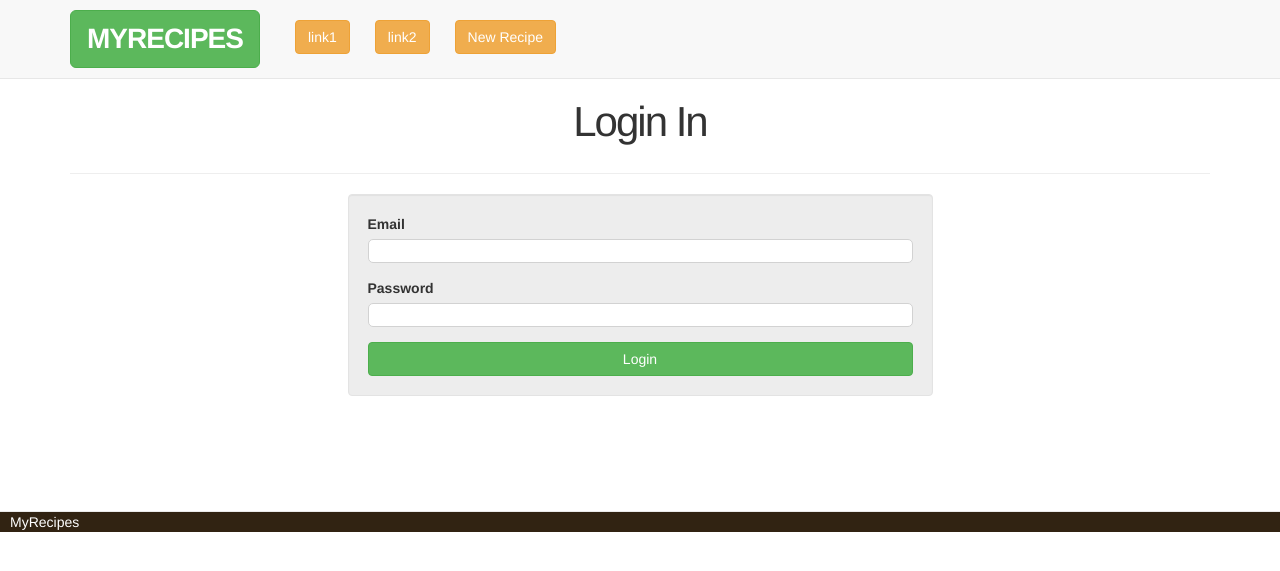
After one commit to shahabali1989/recipesapp, a Rails app: page /login in a window 1280 px wide. The commit adds this page. Shown: the top 571 px of the page. Run offline with Rails 7, Linux system fonts and the light colour scheme; style sheets or scripts are compiled from the project's sources; some libraries are stand-ins or nearby versions.

Commit message:
login crd

```diff
--- /dev/null
+++ b/app/assets/javascripts/login.coffee
@@ -0,0 +1,3 @@
+# Place all the behaviors and hooks related to the matching controller here.
+# All this logic will automatically be available in application.js.
+# You can use CoffeeScript in this file: http://coffeescript.org/
--- /dev/null
+++ b/app/assets/javascripts/logins.coffee
@@ -0,0 +1,3 @@
+# Place all the behaviors and hooks related to the matching controller here.
+# All this logic will automatically be available in application.js.
+# You can use CoffeeScript in this file: http://coffeescript.org/
--- /dev/null
+++ b/app/assets/stylesheets/login.scss
@@ -0,0 +1,3 @@
+// Place all the styles related to the Login controller here.
+// They will automatically be included in application.css.
+// You can use Sass (SCSS) here: http://sass-lang.com/
--- /dev/null
+++ b/app/assets/stylesheets/logins.scss
@@ -0,0 +1,3 @@
+// Place all the styles related to the Logins controller here.
+// They will automatically be included in application.css.
+// You can use Sass (SCSS) here: http://sass-lang.com/
--- /dev/null
+++ b/app/controllers/logins_controller.rb
@@ -0,0 +1,22 @@
+class LoginsController < ApplicationController
+  def new
+  end
+
+  def create
+  	chef = Chef.find_by(email: params[:email])
+  	if chef && chef.authenticate(params[:password])
+  		session[:chef_id] = chef.id
+  		flash[:success] = "You are logged in"
+  		redirect_to recipes_path
+  	else
+  		flash.now[:danger] = "Email or Password is not correct"
+  		render 'new'
+  	end
+  end
+
+  def destroy
+  	session[:chef_id] = nil
+  	flash[:success] = "You have logged out"
+  	redirect_to root_path
+  end
+end
--- /dev/null
+++ b/app/helpers/login_helper.rb
@@ -0,0 +1,2 @@
+module LoginHelper
+end
--- /dev/null
+++ b/app/helpers/logins_helper.rb
@@ -0,0 +1,2 @@
+module LoginsHelper
+end
--- /dev/null
+++ b/app/models/login.rb
@@ -0,0 +1,2 @@
+class Login < ActiveRecord::Base
+end
--- a/app/views/layouts/_messages.html.erb
+++ b/app/views/layouts/_messages.html.erb
@@ -1,5 +1,5 @@
 <div class="row">
-	<div class="col-md-10">
+	<div class="col-md-12">
 		<% flash.each do |message_type, message| %>
 			<div class="alert alert-<%= message_type %>"><%= message %>
 				<a class="close" data-dismiss="alert">&#215;</a>
--- /dev/null
+++ b/app/views/logins/create.html.erb
@@ -0,0 +1,2 @@
+<h1>Logins#create</h1>
+<p>Find me in app/views/logins/create.html.erb</p>
--- /dev/null
+++ b/app/views/logins/destroy.html.erb
@@ -0,0 +1,2 @@
+<h1>Logins#destroy</h1>
+<p>Find me in app/views/logins/destroy.html.erb</p>
--- /dev/null
+++ b/app/views/logins/new.html.erb
@@ -0,0 +1,18 @@
+<%= render 'shared/page_title', title: 'Login In' %>
+
+<div class="row">
+	<div class="well col-md-6 col-md-offset-3">
+		<%= form_tag '/login' do %>
+
+			<%= label_tag :email %>
+			<%= text_field_tag :email %>
+
+			<%= label_tag :password %>
+			<%= password_field_tag :password %>
+
+			<%= submit_tag 'Login', class: 'btn btn-success' %>
+
+		<% end %>
+
+	</div>
+</div>
--- a/config/routes.rb
+++ b/config/routes.rb
@@ -1,4 +1,16 @@
 Rails.application.routes.draw do
+  get 'logins/new'
+
+  get 'logins/create'
+
+  get 'logins/destroy'
+
+  get 'login/new'
+
+  get 'login/create'
+
+  get 'login/destroy'
+
   # The priority is based upon order of creation: first created -> highest priority.
   # See how all your routes lay out with "rake routes".
 
@@ -27,7 +39,9 @@ Rails.application.routes.draw do
 
   get '/register', to: 'chefs#new'
 
-
+  get 'login', to: 'logins#new'
+  post 'login', to: 'logins#create'
+  get '/logout', to: 'logins#destroy'
   # Example resource route with options:
   #   resources :products do
   #     member do
```
Also changed, not shown: db/migrate/20160202155354_create_logins.rb (added, +11 -0 lines), test/controllers/login_controller_test.rb (added, +19 -0 lines), test/controllers/logins_controller_test.rb (added, +19 -0 lines), test/fixtures/logins.yml (added, +11 -0 lines), test/models/login_test.rb (added, +7 -0 lines), db/schema.rb.
